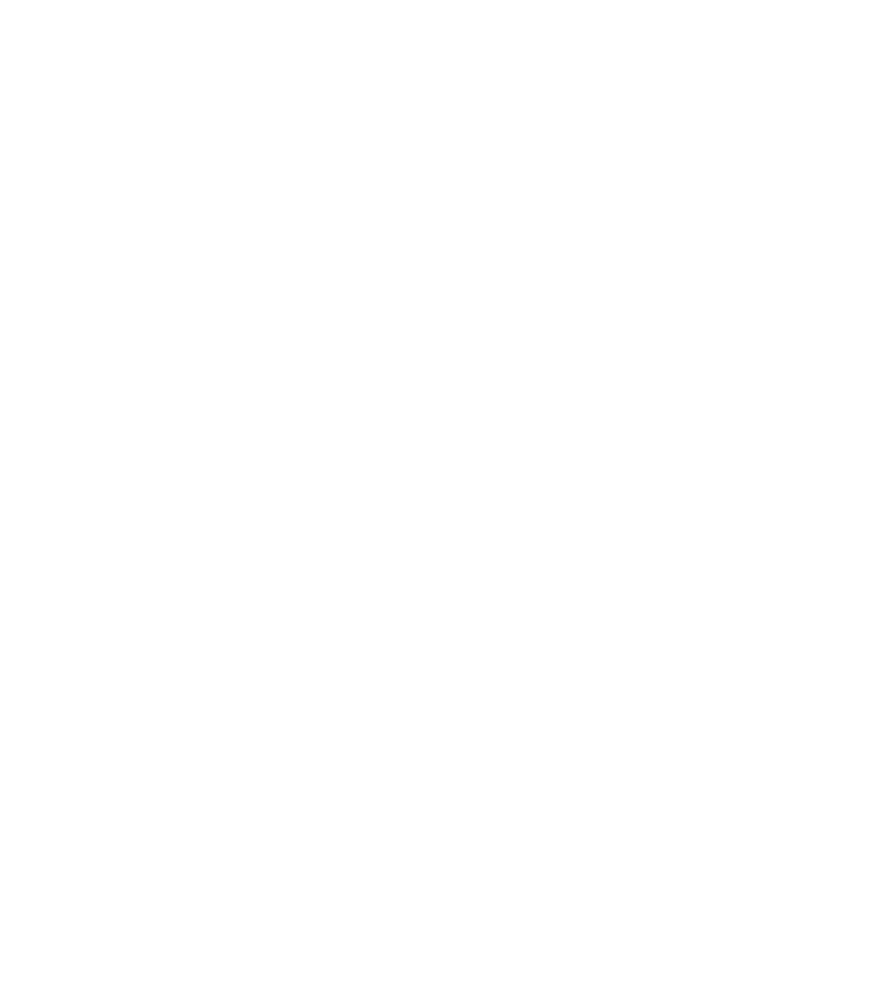
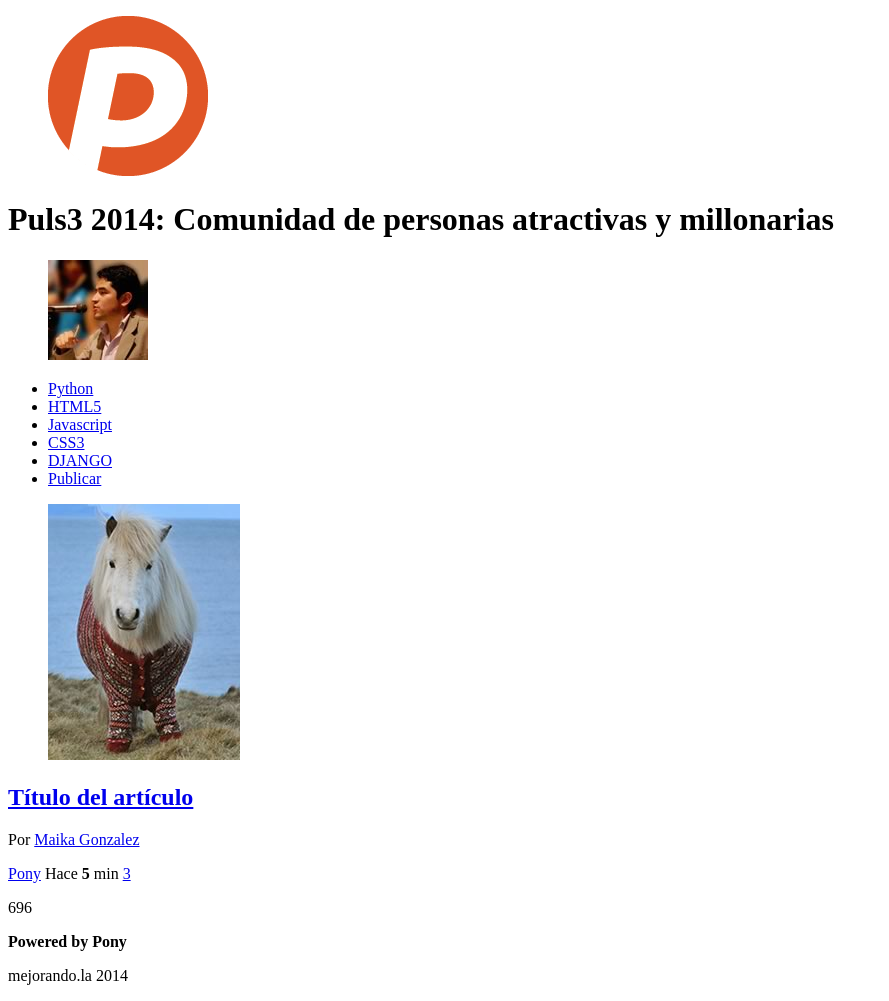
Before and after one commit to jpvega/Puls3-2014, a plain HTML site: page index.html in a window 1280 px wide. Shown: the whole page, without its empty margins (0-889 px from the left). Before the commit the page ends 800 px from the top, so only its background shows below. Drawn offline with Linux system fonts and the light colour scheme.

Commit message:
Primera clase finalizada

```diff
--- a/index.html
+++ b/index.html
@@ -6,6 +6,56 @@
 
 </head>
 <body>
-
+	<header>
+		<figure id="logo">
+			<img src="logo.png" />
+		</figure>
+		<h1>Puls3 2014: Comunidad de personas atractivas y millonarias</h1>
+		<figure id="avatar">
+			<img src="avatar.jpg" />
+		</figure>
+	</header>
+	<nav>
+		<ul>
+			<li><a href="#">Python</a></li>
+			<li><a href="#">HTML5</a></li>
+			<li><a href="#">Javascript</a></li>
+			<li><a href="#">CSS3</a></li>
+			<li><a href="#">DJANGO</a></li>
+			<li id="publicar_nav">
+				<a href="#">Publicar</a>
+			</li>
+		</ul>
+	</nav>
+	<section id="contenido">
+		<article class="item">
+			<figure class="imagen_item">
+				<img src="imagen.jpg" />
+			</figure>
+			<h2 class="titulo_item">
+				<a href="#">Título del artículo<a/>
+			</h2>
+			<p class="autor_item">
+				Por <a href="#">Maika Gonzalez</a>
+			</p>
+			<p class="datos_item">
+				<a href="#" class="tag_item">Pony</a>
+				<span class="fecha_item">Hace <strong>5</strong> min</span>
+				<a href="#" class="comentarios_item">3</a>
+				<a href="#" class="guardar_item"></a>
+			</p>
+			<p class="votacion">
+				<a href="#" class="up"></a>
+				696
+				<a href="#" class="down"></a>
+			</p>
+		</article>
+	</section>
+	<footer>
+		<p>
+			<strong>Powered by Pony</strong>
+		</p>
+		<p>mejorando.la 2014</p>
+	</footer>
 </body>
 </html>
```
Also changed, not shown: avatar.jpg (added), imagen.jpg (added), logo.png (added).
